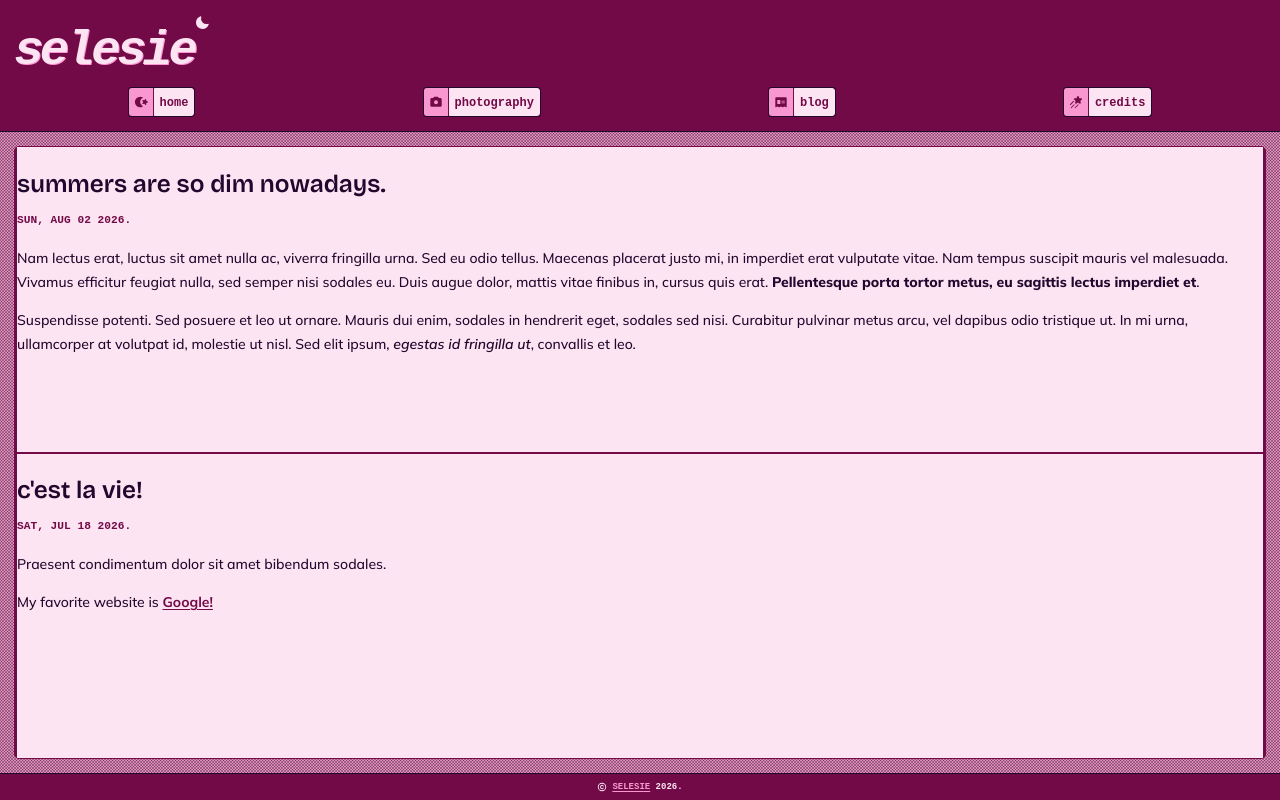
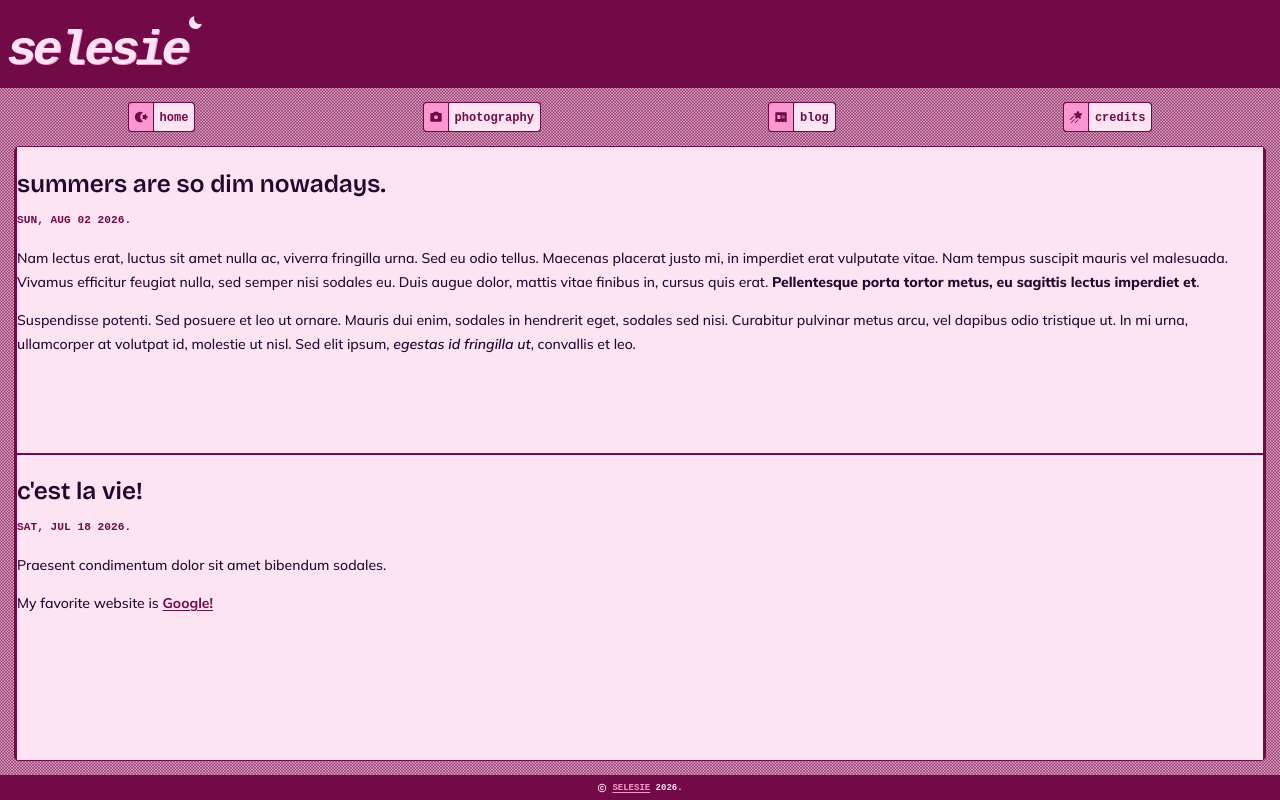
Before and after one commit to limetortillachip/selesie, a React (Create React App) app: page /blog in a window 1280 px wide. Built offline with nearby package versions, Linux system fonts and the light colour scheme; no server answers; a web font is replaced by a local one.

Commit message:
Minor changes

```diff
--- a/src/components/Layout/Layout.module.sass
+++ b/src/components/Layout/Layout.module.sass
@@ -76,20 +76,22 @@
 
 
 .top
-    padding: $bit
-    background: $accent2
-    border-bottom: 1px solid $primary
+    header,
+    [data-top="navbar"]
+        @extend .column
+        gap: $bit
 
-    header
-        +grid-flex($flow: column nowrap)
-
-
-
+[data-top="navbar"]
+    padding-inline: $bit
 
 .title
     flex: 1
     +grid-flex($flow: row nowrap)
     color: $secondary
+    background: $accent2
+    padding-block-start: $bit
+    padding-inline: $cushion
+    border-bottom: 1px solid $accent2
 
     h1
         text-shadow: 1px 1px $accent1
@@ -102,9 +104,12 @@
         letter-spacing: -0.075em
 
 
+
+
+
 .foo
     background: $accent2
-    border-top: 1px solid $primary
+    border-top: 1px solid $accent2
 
     footer
         +grid-flex($flow: row nowrap)
@@ -116,14 +121,13 @@
             size: 9px
         text-transform: uppercase
         padding: 0px 5px
-        border: 1px solid $accent2
         color: $secondary
 
         a
             color: $accent1
 
         a:hover
-            color: $accent2
+            color: $secondary
 
 .fooIcon
     +grid-flex($flow: row)
--- a/src/components/Nav/Nav.js
+++ b/src/components/Nav/Nav.js
@@ -10,7 +10,6 @@ import {
 
 export default function Nav() {
   return (
-    <>
     <nav className={styles.navBar}>
       <div className={styles.navLink}>
         <span className={styles.icon}>
@@ -45,6 +44,5 @@ export default function Nav() {
         </span>
       </div>
     </nav>
-    </>
   );
 }
--- a/src/components/Nav/Nav.module.sass
+++ b/src/components/Nav/Nav.module.sass
@@ -8,7 +8,7 @@
 .navLink
     +grid-flex($flow: row nowrap)
     background: $accent2
-    border: 1px solid $primary
+    border: 1px solid $accent2
     border-radius: 3px
 
 
--- a/src/styles/_colors.sass
+++ b/src/styles/_colors.sass
@@ -25,3 +25,6 @@ $shadow: #230E37
 
     a
         color: $accent2 !important
+
+=borders
+    border-radius: 5px
--- a/src/styles/_display.sass
+++ b/src/styles/_display.sass
@@ -7,3 +7,9 @@ $byte: calc($bit*2)
 =grid-flex ($flow)
     display: flex
     flex-flow: $flow
+
+.column
+    +grid-flex($flow: column nowrap)
+
+.row
+    +grid-flex($flow: row)
```
Lines whose indentation alone changed are shown as unchanged.
